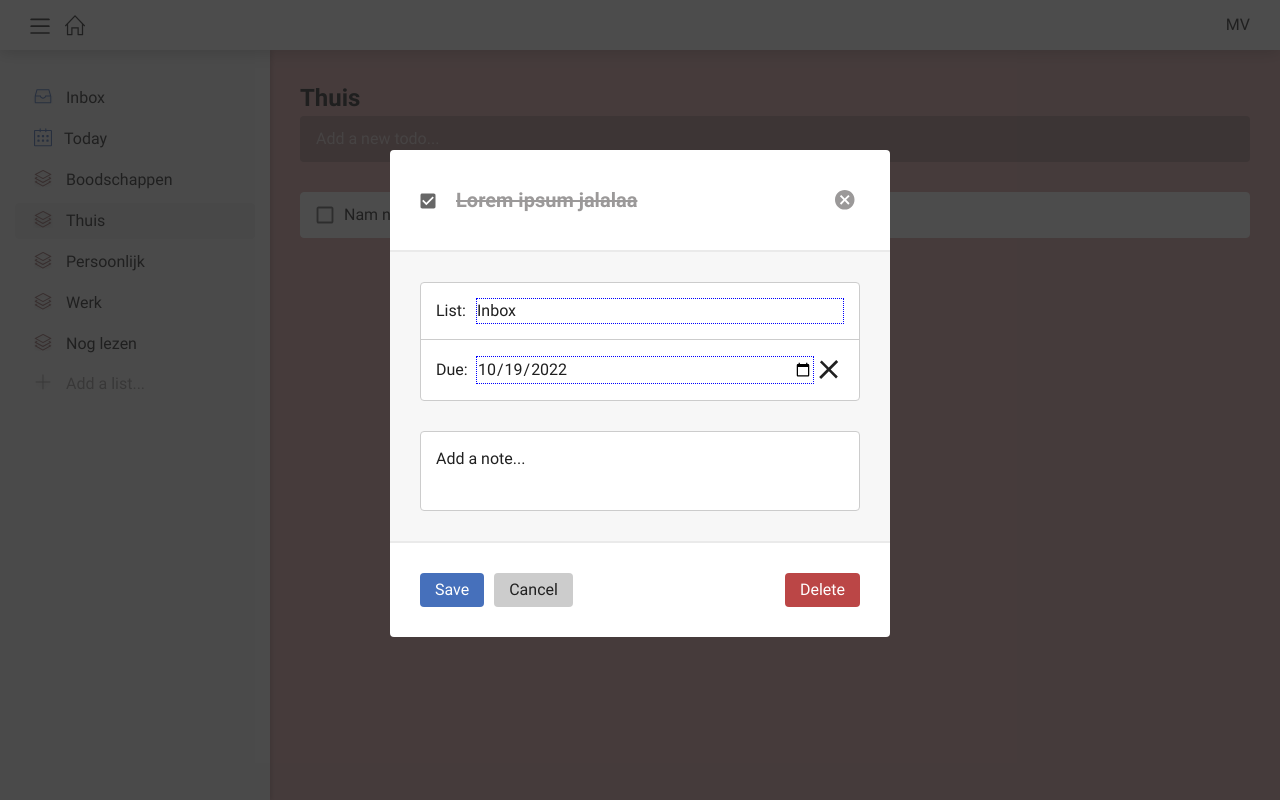
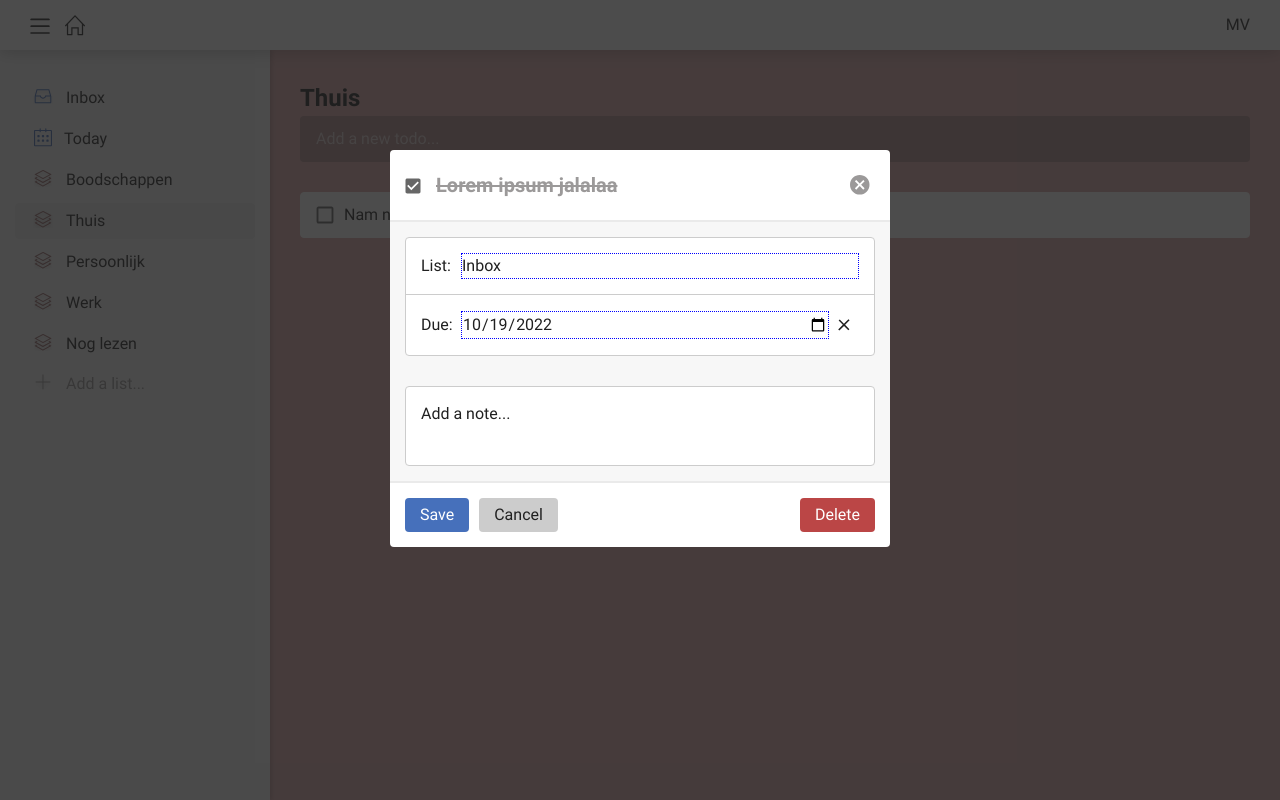
Before and after one commit to corneelonline/vue-3-todoapp, a Vue app: page /app/list/63b69eb8-3a79-11ed-b15a-47642f6ee4cb in a window 1280 px wide. Built offline with nearby package versions, Linux system fonts and the light colour scheme.

Commit message:
Add better IconRemove component

```diff
--- a/src/components/EditPane.vue
+++ b/src/components/EditPane.vue
@@ -100,7 +100,7 @@ const clearDueDate = () => {
 
 <style scoped>
 fieldset {
-  padding: var(--gutter-md);
+  padding: var(--gutter-sm);
 }
 
 .form__header {
@@ -113,7 +113,7 @@ fieldset {
   display: flex;
   justify-content: flex-start;
   align-items: center;
-  gap: var(--gutter-sm);
+  gap: var(--gutter-xs);
 }
 
 .todo-title {
--- a/src/components/icons/IconRemove.vue
+++ b/src/components/icons/IconRemove.vue
@@ -7,11 +7,11 @@ const props = defineProps({
 });
 </script>
 <template>
-  <svg xmlns="http://www.w3.org/2000/svg" viewBox="0 0 12 12">
+  <svg width="19.896" height="19.896" xmlns="http://www.w3.org/2000/svg">
     <path
-      d="m1.265 11.423 4.66-4.66 4.283 4.283 1.082-1.083L7.007 5.68l4.505-4.505-1.17-1.17-4.504 4.506L1.642.315.559 1.397l4.196 4.196-4.66 4.66z"
+      d="m5.365 15.613 4.66-4.66 4.283 4.283 1.083-1.083-4.283-4.282 4.505-4.506-1.17-1.17-4.505 4.506-4.196-4.196L4.66 5.588l4.195 4.195-4.66 4.66 1.17 1.17Z"
       :fill="iconColor"
-      fill-rule="nonzero"
+      fill-rule="evenodd"
     />
   </svg>
 </template>
```
